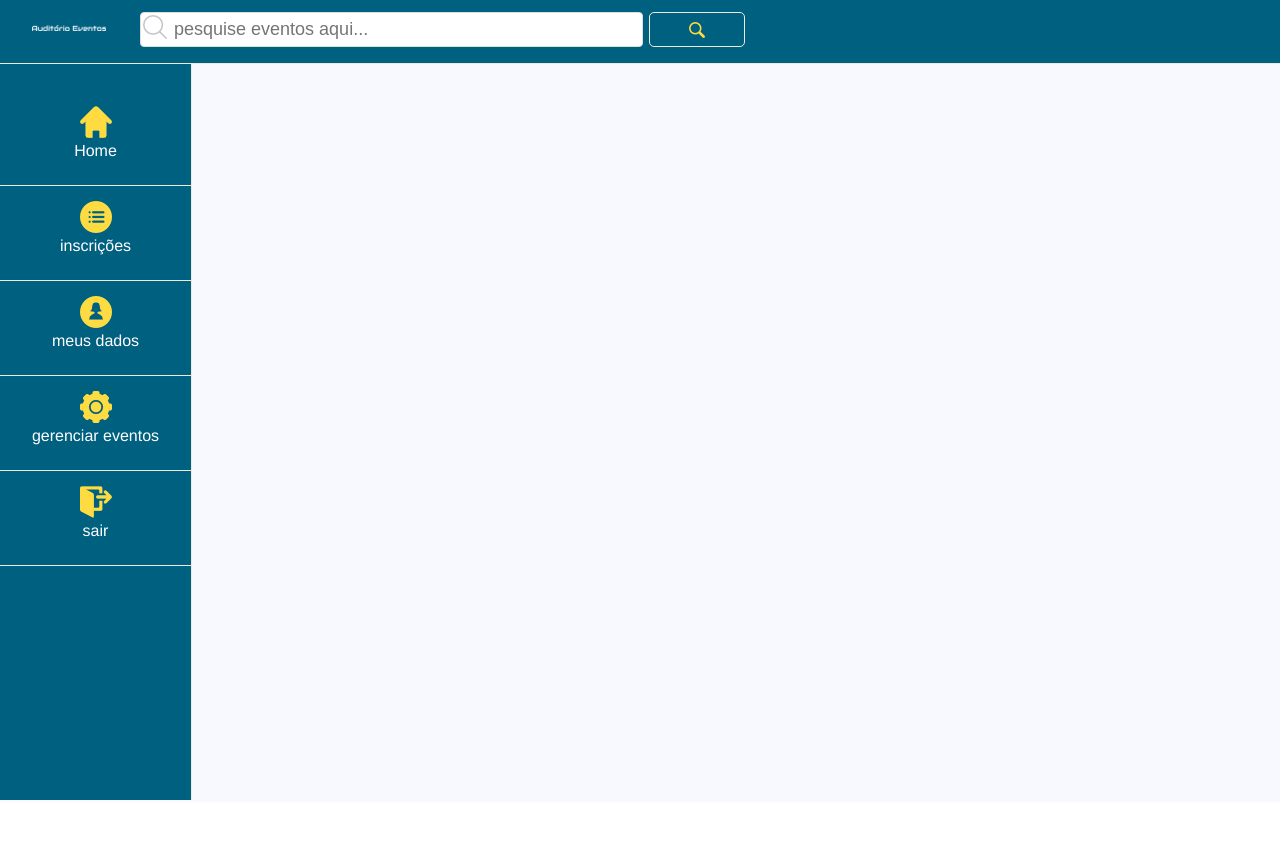
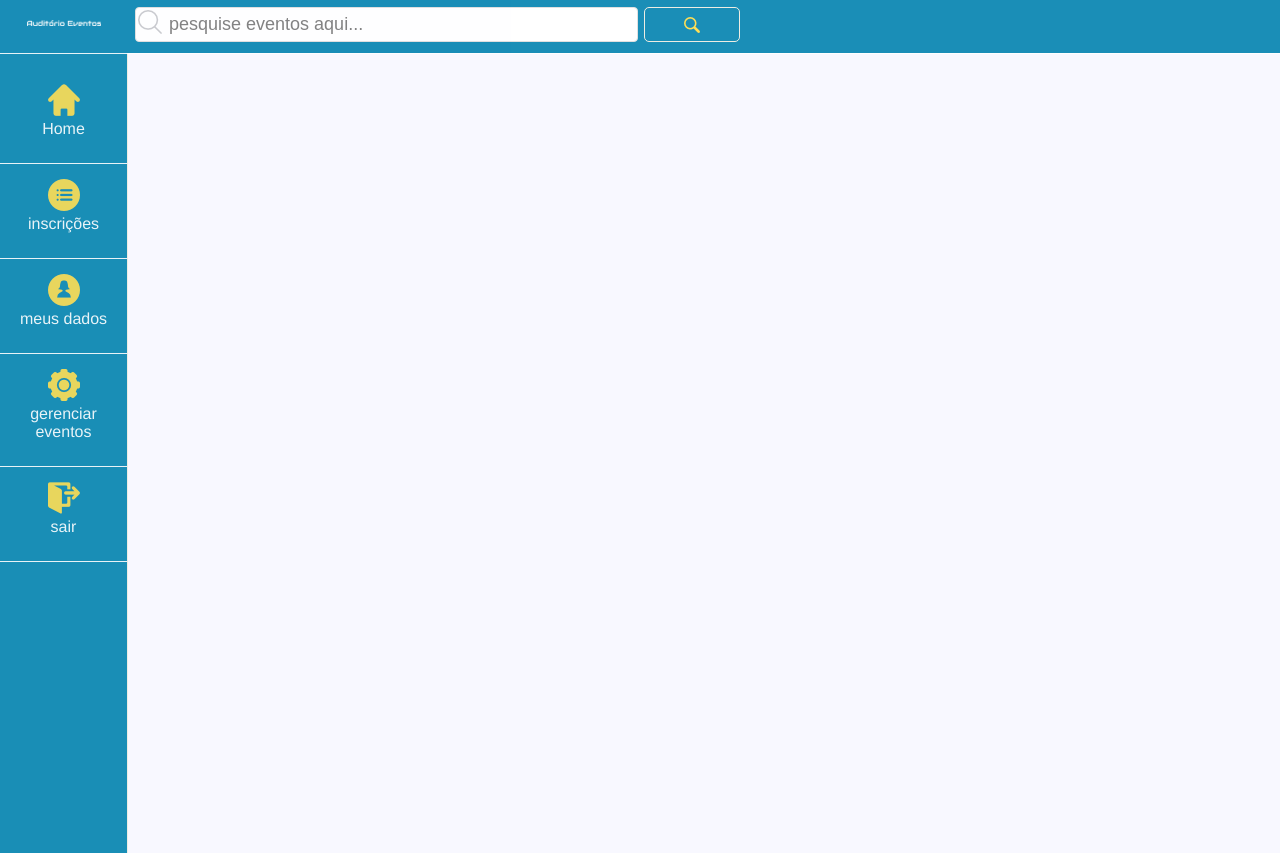
Before and after one commit to ivanmrosa/retorica, a Django app: page /evento/ in a window 1280 px wide. Before the commit the page ends 800 px from the top, so only its background shows below. Run offline with Django 3.2, Linux system fonts and the light colour scheme; the visitor is signed in with stand-in values (Sample User, id 1); data comes from the database, SQL or seed files in the repository; data that the repository does not hold is empty.

Commit message:
transições css3

```diff
--- a/retorica/static/css/rlib.css
+++ b/retorica/static/css/rlib.css
@@ -40,7 +40,27 @@ pre{
 
 
 .hide{
-  display:none !important;
+  /*display:none !important;*/
+  float: left;
+  width: 0% !important;
+  height: 0% !important;
+  position: fixed;
+  z-index: -1;
+  opacity: 0;
+}
+
+.slow-hide{
+    -webkit-transition-property: width height background-color font-size left top color;
+    -webkit-transition-duration: 1s;
+    -webkit-transition-timing-function: ease-in-out;
+    transition-property: width height background-color font-size left top color;
+    transition-duration: 1s;
+    transition-timing-function: ease-in-out;
+}
+
+.slow-hide.delay{
+   -webkit-transition-delay: 0.5s;
+   transition-delay: 0.5s;
 }
 
 .v-center{
@@ -111,28 +131,34 @@ pre{
 }
 
 .menu.menu-full{
-  background-color: #006080;/*#0099cc;*/
-  box-shadow: gray 5px 5px 10px 0px;
+  /*background-color: #006080;*/
+  /*box-shadow: gray 5px 5px 10px 0px;*/
+  border-right: 1px solid white;
+  background-color: #0082af;
 
 }
 
 .menu, .menu-content{
-  width: 15%;
+  width: 10%;
   max-height:100%;
   min-height:100%;
   float:left;
+  opacity:0.9;
+
 }
 
 .menu{
   border-right: 1px solid #ebebe0;
-  background-color:  #006080;/*#0099cc;*/
+ /* background-color:  #006080;*/
+  background-color: #0082af;
   position: fixed;
   box-sizing: border-box;
 
+
 }
 
 .after-menu{
-  margin-left: 17%;
+  margin-left: 10%;
 }
 
 
@@ -165,7 +190,7 @@ pre{
    width: 100%;
    text-align: center;
    /*box-shadow: #f2f2f2 0px 2px 2px;*/
-   border-bottom: 1px solid #ebebe0;
+   border-bottom: 1px solid white;
    min-height:5%;
    padding: 15px 0px 25px 0px;
    cursor: pointer;
@@ -602,7 +645,7 @@ a{
 }
 
 .bck-menu-blue{
-  background-color:#006080 !important;
+  background-color: /*#006080*/ #0082af !important;
 }
 
 .white{
@@ -907,13 +950,15 @@ a.btn{
   position: fixed;
   z-index:3000;
   max-height:75px;
-  /*background-color:#0099cc;*/
-  background-color:#006080;
+  /*background-color:#006080;*/
+  background-color: #0082af;
+  opacity: 0.9;
+  border-bottom: 1px solid white;
 }
 
 
 .after-header{
-  padding-top: 75px;
+  margin-top: 53px;
 }
 
 .stay-on-top{
--- a/retorica/static/css/usuario/usuario.css
+++ b/retorica/static/css/usuario/usuario.css
@@ -54,9 +54,10 @@
    border-radius: 5px;
    margin-top: 5px;
    padding: 5px;
-   background-color:#006080;
+   background-color: #0082af /*#006080*/;
    height: 100%;
    box-sizing: border-box;
+   opacity: 0.95;
 }
 
 #form_signup label, #form_signup .title{
--- a/retorica/static/js/evento/evento_index.js
+++ b/retorica/static/js/evento/evento_index.js
@@ -1,5 +1,6 @@
 evento = {
    ir_pagina: function(id_page, id_container){
+      //mainLib.find('#' + id_container + ' > .page').adCl('slow-hide');
       mainLib.find('#' + id_container + ' > .page').adCl('hide');
       mainLib.find('#' + id_page).rmCl('hide');
    },
--- a/retorica/static/js/rlib.js
+++ b/retorica/static/js/rlib.js
@@ -65,9 +65,8 @@ mainLib.popup.openPopup = function(select){
     };
 
     if(ele){
-    	//ele.setAttribute('style', 'display:table');
     	mainLib.removeClass('popup-hide', ele);
-    	mainLib.addClass('popup-show', ele)
+    	mainLib.addClass('popup-show', ele);
     }
        mainLib.popup.open = true;
 
@@ -83,9 +82,8 @@ mainLib.popup.closePopup = function(id_filter, fnToExecuteAfter){
     };
 
     if(ele){
-    	//ele.setAttribute('style', 'display:none');
     	mainLib.removeClass('popup-show', ele);
-    	mainLib.addClass('popup-hide', ele)
+    	mainLib.addClass('popup-hide', ele);
     }
 
     mainLib.popup.open = false;
@@ -114,7 +112,7 @@ mainLib.aviso = function(message, fnToExecuteAfter){
  	      '  </div> ';
 
     var popupE = document.createElement('div');
-    popupE.setAttribute('class', 'popup');
+    popupE.setAttribute('class', 'popup slow-hide');
     popupE.setAttribute('id', 'vmsisMsg');
     popupE.innerHTML += html
 
@@ -142,7 +140,7 @@ mainLib.confirma = function(message, executeIfTrue, executeIfFalse){
  	      '  </div> ';
 
     var popupE = document.createElement('div');
-    popupE.setAttribute('class', 'popup small-radius');
+    popupE.setAttribute('class', 'popup small-radius slow-hide');
     popupE.setAttribute('id', 'vmsisMsg');
     popupE.innerHTML += html
 
@@ -771,7 +769,7 @@ mainLib.pageControl.prototype.activeTab = function(idTab) {
         this.adCl('active');
 
         var gbody = this.parentNode;
-        if(getComputedStyle(gbody, null).display == 'none'){
+        if(getComputedStyle(gbody, null).width == '0px'){
            mainLib.addClass('active', gbody);
         }
 
@@ -1490,7 +1488,7 @@ mainLib.dataBinder.autoComplete = function(){
           for(row in data){
             if(data.hasOwnProperty(row)){
               if(img_field){
-                html += mainLib.format('<li data-value="%s" data-text="%s"> <img src="%s%s" /> %s </li>',
+                html += mainLib.format('<li data-value="%s" data-text="%s"> <img src="%s%s" /> <span>%s</span> </li>',
                    [data[row][field], data[row][text_field],  img_relative_url, data[row][img_field], data[row][text_field] ]);
               }else{
                 html += mainLib.format('<li data-value="%s" data-text="%s"> %s </li>', [ data[row][text_field],
--- a/retorica/template/evento/evento_index.html
+++ b/retorica/template/evento/evento_index.html
@@ -5,7 +5,7 @@
 {% endblock %}
 
 {% block 'body' %}
-<header class="fixed-header title">
+<header class="fixed-header ">
     <div class="col col-1 logo-div">
         <center><a href="/evento"><img src="/static/images/logo2.png" title="auditório eventos" alt="auditório eventos"
                                        class="img-logo white"/></a></center>
@@ -38,7 +38,8 @@
 
 </header>
 
-<section id="menu" class="after-header menu  ">
+
+<section id="menu" class="after-header menu slow-hide ">
 
     <div class="menu-content">
 
@@ -80,8 +81,8 @@
     </div>
 
 </section>
-<div id="evento_conteudo" class="after-header after-menu col col-8 conteudo">
-    <section id="lista_eventos" class="col col-7 page hide">
+<div id="evento_conteudo" class="after-header after-menu col col-8 conteudo ">
+    <section id="lista_eventos" class="col col-7 page hide slow-hide">
         <div data-model="evento_lista">
             <div class="event col col-6 small-radius suspend">
                 <div class="col col-10">
@@ -121,14 +122,14 @@
                     <div class="col col-5">
                         <a href="javascript:void(0)" class="btn bck-menu-blue full-width"
                            onclick="evento.abrir_detalhe_evento([{id}])">
-                            <img data-src="/static/images/details32_2.png">
+                            <img data-src="/static/images/details32.png">
                             <div>detalhes</div>
                         </a>
 
                     </div>
                     <div class="col col-5">
                         <a href="javascript:void(0)" class="btn bck-menu-blue full-width"
-                           onclick="evento.abrir_periodos([{id}])"><img src="/static/images/check-mark32_2.png">
+                           onclick="evento.abrir_periodos([{id}])"><img src="/static/images/check-mark32.png">
                             <div>participar</div>
                         </a>
                     </div>
@@ -137,7 +138,7 @@
         </div>
     </section>
 
-    <section id="gerenciar_eventos" class="page hide col col-7 ">
+    <section id="gerenciar_eventos" class="page hide col col-7 slow-hide">
         <div class="col col-10 title bck-green" id="gerenciar-evento-cards">
             <a href="javascript:void(0)" class="circle circle-medium bck-menu-blue text-center white"
                onclick="evento.ir_pagina('lista_eventos_gerenciar', 'gerenciar_eventos');
@@ -154,7 +155,7 @@
                 add <br/> evento
             </a>
         </div>
-        <section id="lista_eventos_gerenciar" class="col col-10  page ">
+        <section id="lista_eventos_gerenciar" class="col col-10  page slow-hide">
             <div class="col col-10">
                 <small class="red">clique sobre um evento da lista para editar</small>
             </div>
@@ -168,7 +169,7 @@
             </div>
         </section>
 
-        <div id="gerenciar-evento-tabs" class="hide page col col-10">
+        <div id="gerenciar-evento-tabs" class="hide page col col-10 slow-hide">
 
             <section id="criar_editar_evento" class="col col-10">
 
@@ -532,7 +533,7 @@
 
     </section>
 
-    <section id="detalhe_evento" class="popup full">
+    <section id="detalhe_evento" class="popup full slow-hide">
         <div class="popup-body bck-white">
             <div data-model="evento_detalhe">
                 <div class="fixed bottom-right stay-on-top">
@@ -548,8 +549,9 @@
                             <a href="#" class="flo-left img-event"><img class="small-radius"
                                                                         data-src="/upload/[{imagem_divulgacao}]"/></a>
 
-                            <pre class="text-justify des-event">[{descricao}]</pre>
+
                         </div>
+                        <div class="col col-10"><pre class="text-justify des-event">[{descricao}]</pre></div>
                         <div class="col col-5">
                             <a href="javascript:void(0)" class="btn bck-menu-blue full-width" id="btn-inscrever-evento"
                                onclick="evento.abrir_periodos([{id}])"><img src="/static/images/check-mark32_2.png">
@@ -657,7 +659,7 @@
 
     </section>
 
-    <section id="inscricao_evento" class="popup">
+    <section id="inscricao_evento" class="popup slow-hide">
         <div class="popup-body  small-radius popup-dlg " id="inscricao-evento-periodo">
 
             <h3 class="title">período</h3>
@@ -684,7 +686,7 @@
         </div>
     </section>
 
-    <section id="dados_usuario_logado" class="page hide col col-7 ">
+    <section id="dados_usuario_logado" class="page hide col col-7 slow-hide">
 
         <div data-model="edicao_usuario">
             <div class="col col-10">
@@ -834,7 +836,7 @@
 
             </section>
 
-            <div class="popup" id="popup_aulterar_senha">
+            <div class="popup slow-hide" id="popup_aulterar_senha">
                 <div class="popup-body popup-dlg">
                     <h3 class="title">alteração de senha</h3>
                     <form data-id="form_edicao_usuario_senha"
--- a/retorica/template/usuario/home.html
+++ b/retorica/template/usuario/home.html
@@ -25,7 +25,7 @@
 </div>
 <div class="all_form ">
     <header class="fixed-header no-fixed-mobile">
-        <div class="col col-2 label-login">
+        <div class="col col-2 ">
             <center><img class="img-logo" src="/static/images/logo3.png"/></center>
         </div>
         <div class="col col-5 flo-right" id="divlogin">
```
Also changed, not shown: other parts of retorica/static/css/rlib.css (+96 -36 lines), retorica/static/css/evento/evento_index.css (+12 -0 lines).
